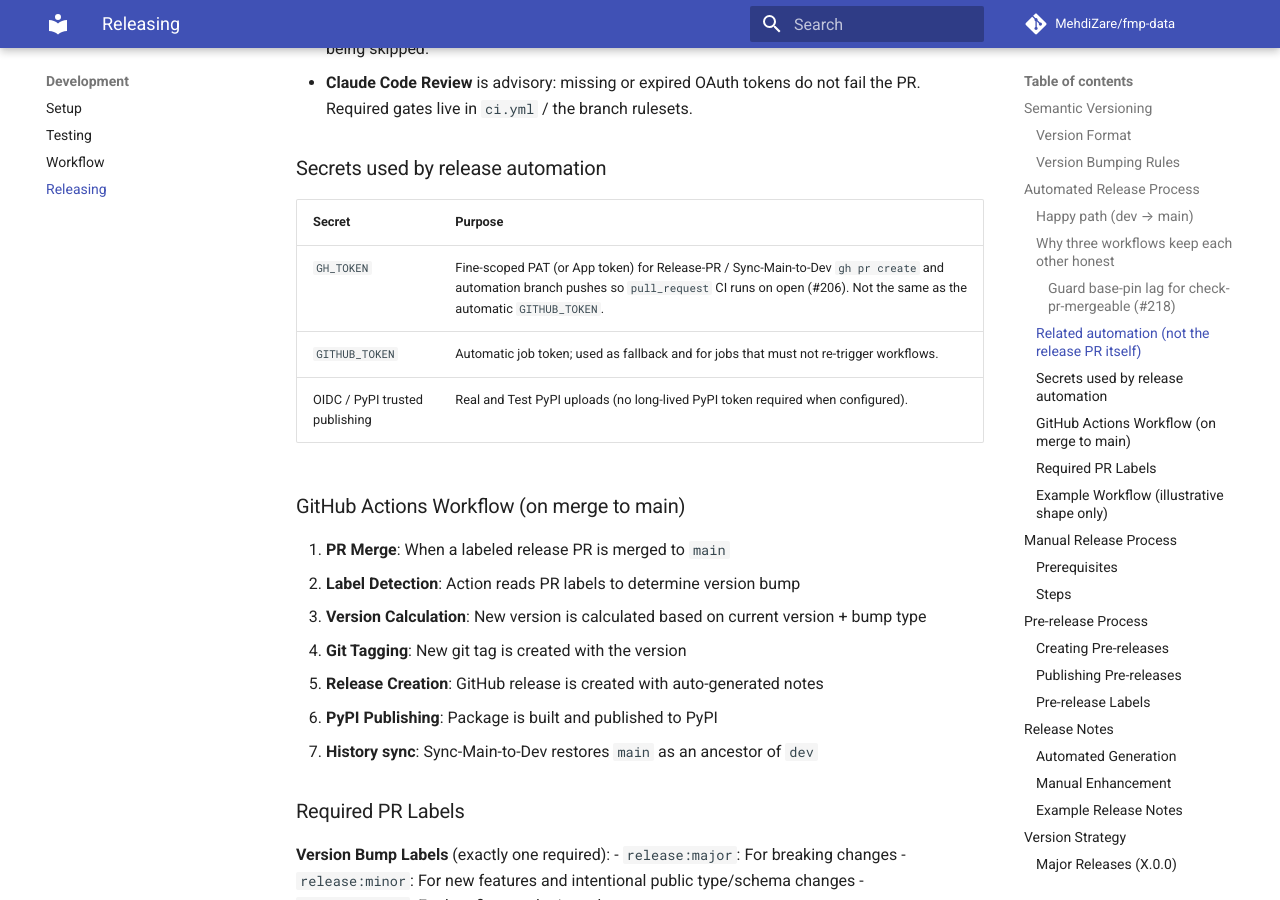
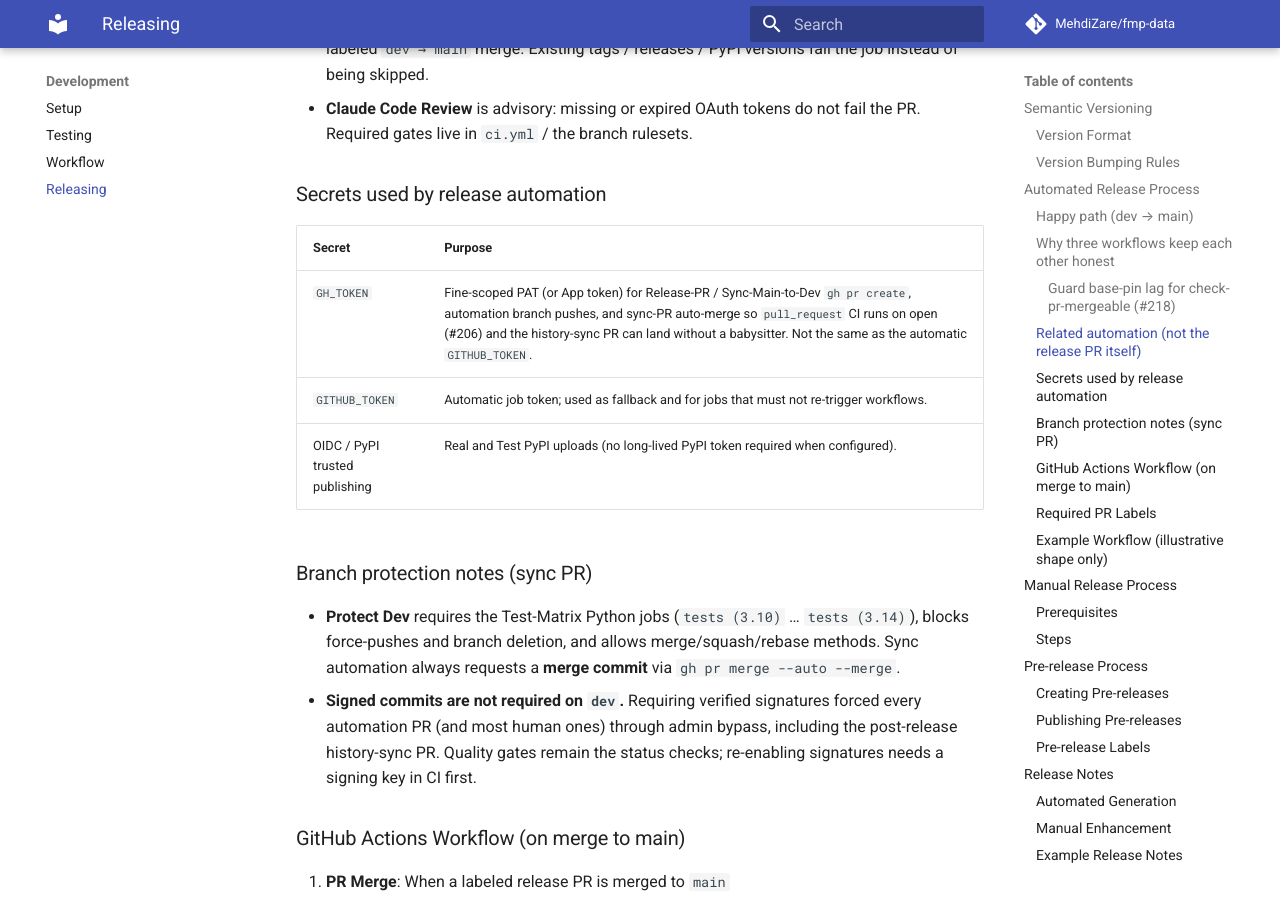
Before and after one commit to MehdiZare/fmp-data, an MkDocs documentation site: the page built from docs/contributing/releasing.md, in a window 1280 px wide and 900 px high, scrolled down 3530 px. Built offline with MkDocs 1.6.1 and Material for MkDocs 9.7.7, drawn with Linux system fonts in a browser that asks for light colours; comment, search, counter and statistics services are not loaded; the version menu is left out; some of the changed text lies outside the part shown.

Commit message:
fix(ci): auto-merge main→dev sync PRs without admin bypass
Enable gh pr merge --auto --merge after opening the post-release history
sync PR so green Test-Matrix lands a merge commit without babysitting.
Document that Protect Dev no longer requires signed commits (that rule
forced --admin on every unsigned automation PR); Test-Matrix and
anti-force-push rules remain the quality gate.

```diff
--- a/docs/contributing/releasing.md
+++ b/docs/contributing/releasing.md
@@ -65,10 +65,12 @@
    content equality. After a squash-merge the trees match but the histories
    have diverged; the workflow opens a PR that records a history-only merge
    (`merge -s ours`) so the *next* release PR stays MERGEABLE and gets full
-   CI (#202). **Merge that sync PR with a merge commit** — squashing it would
-   recreate the divergence. Concurrent main pushes do not cancel an in-flight
-   sync; human WIP on `sync/main-to-dev` is not force-pushed away; merge
-   conflicts open a tracking issue (#208).
+   CI (#202). It then enables **auto-merge with a merge commit** so the PR
+   lands when Test-Matrix is green — no human babysitting on the happy path.
+   **Never squash** that PR (it would recreate the divergence). Concurrent
+   main pushes do not cancel an in-flight sync; human WIP on
+   `sync/main-to-dev` is not force-pushed away; merge conflicts open a
+   tracking issue (#208).
 
 ### Why three workflows keep each other honest
 
@@ -132,9 +134,20 @@
 
 | Secret | Purpose |
 |---|---|
-| `GH_TOKEN` | Fine-scoped PAT (or App token) for Release-PR / Sync-Main-to-Dev `gh pr create` and automation branch pushes so `pull_request` CI runs on open (#206). Not the same as the automatic `GITHUB_TOKEN`. |
+| `GH_TOKEN` | Fine-scoped PAT (or App token) for Release-PR / Sync-Main-to-Dev `gh pr create`, automation branch pushes, and sync-PR auto-merge so `pull_request` CI runs on open (#206) and the history-sync PR can land without a babysitter. Not the same as the automatic `GITHUB_TOKEN`. |
 | `GITHUB_TOKEN` | Automatic job token; used as fallback and for jobs that must not re-trigger workflows. |
 | OIDC / PyPI trusted publishing | Real and Test PyPI uploads (no long-lived PyPI token required when configured). |
+
+### Branch protection notes (sync PR)
+
+- **Protect Dev** requires the Test-Matrix Python jobs (`tests (3.10)` …
+  `tests (3.14)`), blocks force-pushes and branch deletion, and allows
+  merge/squash/rebase methods. Sync automation always requests a **merge
+  commit** via `gh pr merge --auto --merge`.
+- **Signed commits are not required on `dev`.** Requiring verified signatures
+  forced every automation PR (and most human ones) through admin bypass,
+  including the post-release history-sync PR. Quality gates remain the
+  status checks; re-enabling signatures needs a signing key in CI first.
 
 ### GitHub Actions Workflow (on merge to main)
 
```
Also changed, not shown: CHANGELOG.md (+9 -0 lines), 1 other file.
